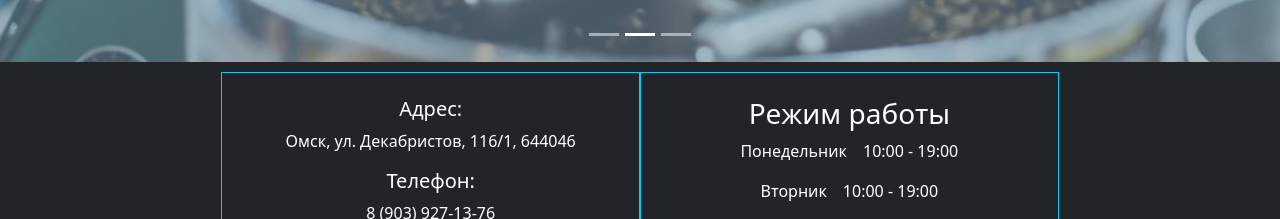
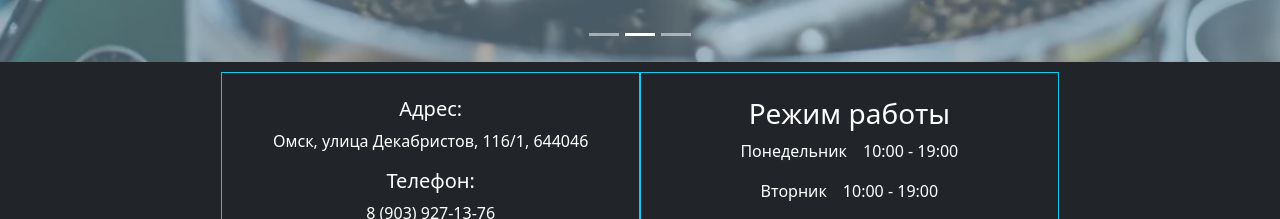
Before and after one commit to EvgeniyOl/KOFEVARKA_SERVICE, a React (Create React App) app: page / in a window 1280 px wide. Shown: the part 800-1019 px from the top of the page. Built offline with nearby package versions, Linux system fonts and the light colour scheme.

Commit message:
readme new link

```diff
--- a/src/Components/About/About.tsx
+++ b/src/Components/About/About.tsx
@@ -12,7 +12,7 @@ const About: React.FC = () => {
         <div className="row d-flex p-0 m-0 justify-content-center">
           <div className="col-xl-4 col-lg-4 col-md-4 col-sm-12 pt-4 text-center justify-content-center p-0 border border-info">
             <h5>Адрес:</h5>
-            <p>Омск, ул. Декабристов, 116/1, 644046</p>
+            <p>Омск, улица Декабристов, 116/1, 644046</p>
             <h5>Телефон:</h5>
             <p>8 (903) 927-13-76</p>
             <div className="about-contacts">
```
Also changed, not shown: 2 other files (tests, documents, lock files or other folders).
